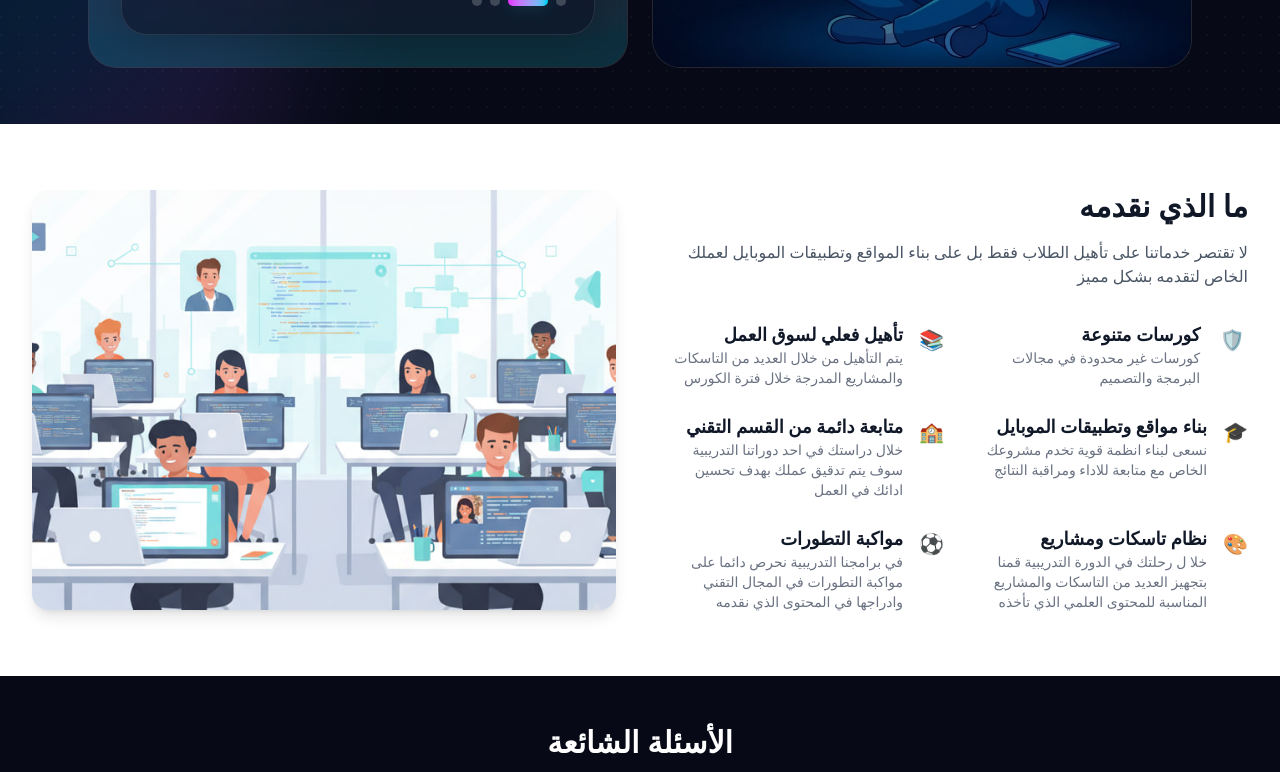
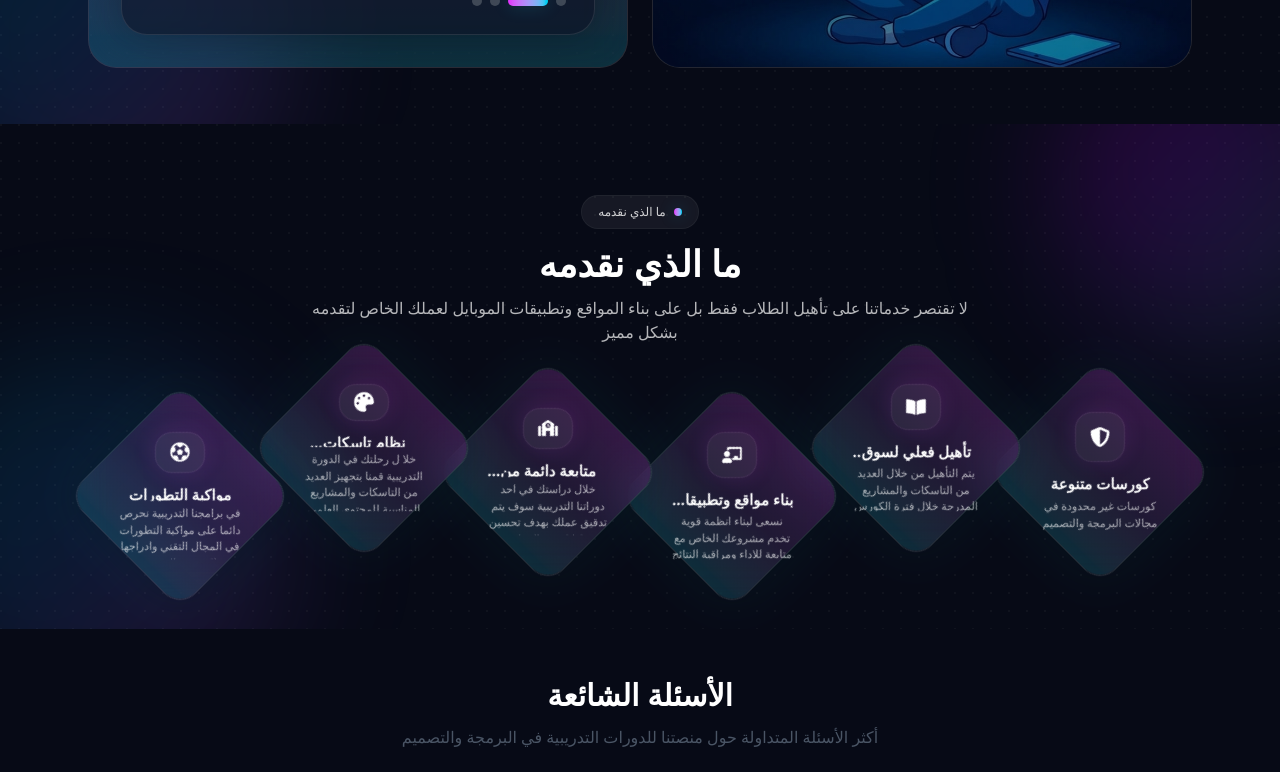
Before and after one commit to mustafaMB1/mbd-academy, a Next.js app: page /ar/ in a window 1280 px wide. Shown: the part 1260-2032 px from the top of the page. Built offline with nearby package versions, Linux system fonts and the light colour scheme; no server answers.

Commit message:
offer section update

```diff
--- a/src/components/offer.jsx
+++ b/src/components/offer.jsx
@@ -1,54 +1,154 @@
 "use client";
 
-import { useTranslations } from "next-intl";
-import Image from "next/image";
-import offerImage from '../assest/offer.jpg'
+import { useTranslations, useLocale } from "next-intl";
+import { useEffect, useRef, useState } from "react";
+import {
+  FaShieldAlt,
+  FaBookOpen,
+  FaChalkboardTeacher,
+  FaSchool,
+  FaPalette,
+  FaFutbol,
+} from "react-icons/fa";
+
 export default function WhatWeOffer() {
   const t = useTranslations("WhatWeOffer");
+  const locale = useLocale();
+  const isArabic = locale === "ar";
 
   const items = [
-    { icon: "🛡️", title: t("safetyTitle"), desc: t("safetyDesc") },
-    { icon: "📚", title: t("regularTitle"), desc: t("regularDesc") },
-    { icon: "🎓", title: t("teachersTitle"), desc: t("teachersDesc") },
-    { icon: "🏫", title: t("classroomsTitle"), desc: t("classroomsDesc") },
-    { icon: "🎨", title: t("creativeTitle"), desc: t("creativeDesc") },
-    { icon: "⚽", title: t("sportsTitle"), desc: t("sportsDesc") },
+    { key: "safety", Icon: FaShieldAlt, title: t("safetyTitle"), desc: t("safetyDesc") },
+    { key: "regular", Icon: FaBookOpen, title: t("regularTitle"), desc: t("regularDesc") },
+    { key: "teachers", Icon: FaChalkboardTeacher, title: t("teachersTitle"), desc: t("teachersDesc") },
+    { key: "classrooms", Icon: FaSchool, title: t("classroomsTitle"), desc: t("classroomsDesc") },
+    { key: "creative", Icon: FaPalette, title: t("creativeTitle"), desc: t("creativeDesc") },
+    { key: "sports", Icon: FaFutbol, title: t("sportsTitle"), desc: t("sportsDesc") },
   ];
 
   return (
-    <section className="w-full bg-white py-16">
-      <div className="max-w-7xl mx-auto px-6 lg:px-8 grid grid-cols-1 lg:grid-cols-2 gap-12 items-center">
+    <section
+      dir={isArabic ? "rtl" : "ltr"}
+      className="relative overflow-hidden bg-[#070A16] py-14 md:py-18"
+    >
+      {/* background */}
+      <div className="pointer-events-none absolute inset-0 opacity-[0.06] bg-[radial-gradient(circle_at_1px_1px,rgba(255,255,255,0.6)_1px,transparent_0)] [background-size:18px_18px]" />
+      <div className="pointer-events-none absolute -top-24 -right-24 h-80 w-80 rounded-full bg-gradient-to-br from-fuchsia-600/22 via-purple-600/16 to-cyan-400/12 blur-3xl" />
+      <div className="pointer-events-none absolute -bottom-28 -left-24 h-96 w-96 rounded-full bg-gradient-to-br from-cyan-400/14 via-blue-500/12 to-fuchsia-600/16 blur-3xl" />
 
-        {/* النص */}
-        <div>
-          <h2 className="text-3xl font-bold text-gray-900 mb-4">{t("title")}</h2>
-          <p className="text-gray-600 mb-8">{t("subtitle")}</p>
+      <div className="relative mx-auto max-w-6xl px-4 md:px-6">
+        {/* title */}
+        <div className="mx-auto max-w-2xl text-center">
+          <div className="inline-flex items-center gap-2 rounded-full bg-white/[0.06] ring-1 ring-white/10 px-4 py-2 text-xs text-white/80">
+            <span className="inline-block h-2 w-2 rounded-full bg-gradient-to-r from-fuchsia-500 to-cyan-400 shadow-[0_0_16px_rgba(34,211,238,0.25)]" />
+            {t("title")}
+          </div>
+          <h2 className="mt-4 text-2xl sm:text-3xl md:text-4xl font-bold text-white">
+            {t("title")}
+          </h2>
+          <p className="mt-3 text-sm sm:text-base text-white/70">
+            {t("subtitle")}
+          </p>
+        </div>
 
-          <div className="grid grid-cols-1 sm:grid-cols-2 gap-6">
-            {items.map((item, i) => (
-              <div key={i} className="flex items-start space-x-4">
-                <div className="bg-[var(--secondary-color-1)] text-white w-10 h-10 flex items-center justify-center rounded-full text-xl">
-                  {item.icon}
-                </div>
-                <div>
-                  <h3 className="text-lg font-semibold text-gray-900">{item.title}</h3>
-                  <p className="text-gray-500 text-sm">{item.desc}</p>
-                </div>
-              </div>
+        {/* diamonds */}
+        <div className="mt-10 md:mt-12 flex justify-center">
+          <div className="grid gap-5 sm:gap-6 grid-cols-2 sm:grid-cols-3 lg:grid-cols-6 items-center">
+            {items.map((item, idx) => (
+              <DiamondCard key={item.key} item={item} idx={idx} isArabic={isArabic} />
             ))}
           </div>
-        </div>
-
-        {/* الصورة */}
-        <div className="relative w-full h-[420px]">
-          <Image
-            src={offerImage} // ضع الصورة هنا
-            alt="Students"
-            fill
-            className="object-cover rounded-2xl shadow-lg"
-          />
         </div>
       </div>
     </section>
   );
 }
+
+function DiamondCard({ item, idx, isArabic }) {
+  const { Icon, title, desc } = item;
+
+  // Offset for nice layout on lg
+  const lift =
+    idx % 3 === 1 ? "lg:-translate-y-6" : idx % 3 === 2 ? "lg:translate-y-6" : "";
+
+  // ✅ mobile tap tooltip
+  const [open, setOpen] = useState(false);
+  const rootRef = useRef(null);
+
+  useEffect(() => {
+    const onDown = (e) => {
+      if (!rootRef.current) return;
+      if (!rootRef.current.contains(e.target)) setOpen(false);
+    };
+    document.addEventListener("pointerdown", onDown);
+    return () => document.removeEventListener("pointerdown", onDown);
+  }, []);
+
+  return (
+    <div ref={rootRef} className={`group relative ${lift} transition-transform duration-300`}>
+      {/* diamond */}
+      <button
+        type="button"
+        onClick={() => setOpen((v) => !v)}
+        className="
+          relative
+          h-36 w-36
+          cursor-pointer
+          sm:h-40 sm:w-40
+          rotate-45
+          rounded-[22px]
+          border border-white/10
+          bg-white/[0.04]
+          backdrop-blur-xl
+          shadow-[0_0_35px_rgba(0,0,0,0.25)]
+          transition
+          hover:border-white/20
+          hover:bg-white/[0.06]
+          focus:outline-none
+        "
+        aria-label={title}
+      >
+        {/* gradient */}
+        <div className="pointer-events-none absolute inset-0 rounded-[22px] bg-gradient-to-b from-fuchsia-500/18 via-purple-500/10 to-cyan-400/14 opacity-90" />
+
+        {/* content */}
+        <div className="absolute inset-0 -rotate-45 flex flex-col items-center justify-center p-4 text-center">
+          <div className="mb-3 h-12 w-12 rounded-2xl bg-white/[0.06] ring-1 ring-white/10 flex items-center justify-center shadow-[0_0_24px_rgba(217,70,239,0.14)] group-hover:shadow-[0_0_34px_rgba(34,211,238,0.18)] transition">
+            <Icon className="text-white" size={20} />
+          </div>
+
+          <div className="text-sm sm:text-[15px] font-bold text-white line-clamp-1">
+            {title}
+          </div>
+
+          {/* ✅ وصف صغير داخل المعين (خفيف) */}
+          <div className="mt-1 text-[11px] text-white/65 line-clamp-2 hidden sm:block">
+            {desc}
+          </div>
+        </div>
+
+        {/* glow */}
+        <div className="pointer-events-none absolute inset-0 rounded-[22px] shadow-[0_0_55px_rgba(34,211,238,0.07)]" />
+      </button>
+
+      {/* ✅ Tooltip: يعمل hover على desktop + tap على mobile */}
+      <div
+        className={`
+          absolute
+          ${isArabic ? "right-1/2 translate-x-1/2" : "left-1/2 -translate-x-1/2"}
+          -bottom-12
+          z-20
+          w-[220px]
+          transition
+          ${open ? "opacity-100 translate-y-0" : "opacity-0 translate-y-1 pointer-events-none"}
+          md:opacity-0 md:translate-y-1 md:pointer-events-none
+          md:group-hover:opacity-100 md:group-hover:translate-y-0 md:group-hover:pointer-events-auto
+        `}
+      >
+        <div className="rounded-2xl bg-[#0B1022]/92 ring-1 ring-white/10 px-4 py-3 text-xs text-white/80 backdrop-blur-xl shadow-[0_0_30px_rgba(0,0,0,0.3)]">
+          <div className="font-semibold text-white/90">{title}</div>
+          <div className="mt-1 text-white/65 leading-relaxed">{desc}</div>
+        </div>
+      </div>
+    </div>
+  );
+}
```
Also changed, not shown: tsconfig.json (+5 -3 lines).
